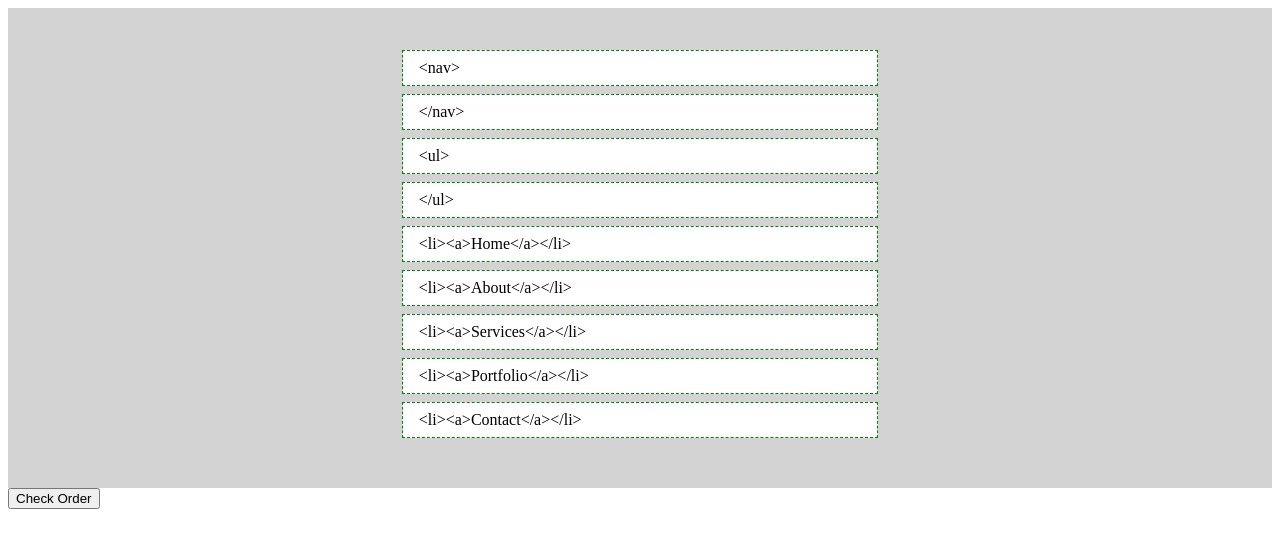
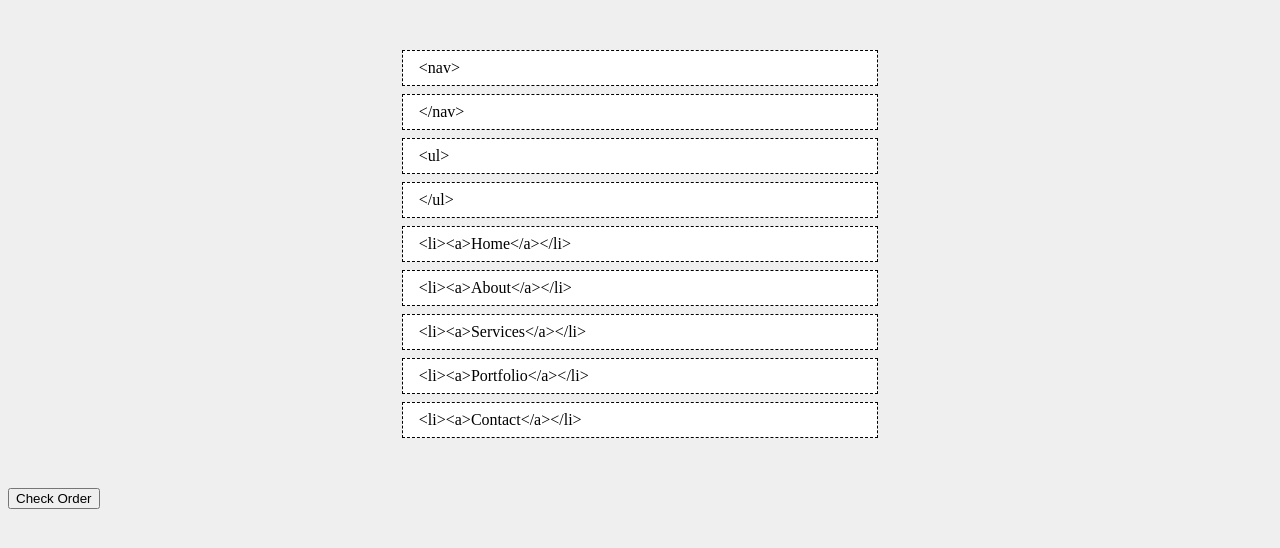
Before and after one commit to JoseVitorOliveira/HtmLogic, a React (Create React App) app: page / in a window 1280 px wide. Shown: the top 548 px of the page. Built offline with nearby package versions, Linux system fonts and the light colour scheme.

Commit message:
added basic background

```diff
--- a/src/Card.tsx
+++ b/src/Card.tsx
@@ -6,7 +6,7 @@ import { useDrag, useDrop } from "react-dnd";
 import { ItemTypes } from "./ItemTypes";
 
 const style = {
-  border: "1px dashed green",
+  border: "1px dashed black",
   padding: "0.5rem 1rem",
   marginBottom: ".5rem",
   backgroundColor: "white",
--- a/src/Container.tsx
+++ b/src/Container.tsx
@@ -10,7 +10,6 @@ const style: React.CSSProperties = {
   display: "flex",
   justifyContent: "center",
   alignItems: "center",
-  backgroundColor: "lightgray",
   flexDirection: "column" as "column",
 };
 
--- a/src/index.tsx
+++ b/src/index.tsx
@@ -2,6 +2,7 @@ import { render } from "react-dom";
 import App from "./App";
 import { DndProvider } from "react-dnd";
 import { HTML5Backend } from "react-dnd-html5-backend";
+import "./styles.css";
 
 function AppWrapper() {
   return (
--- /dev/null
+++ b/src/styles.css
@@ -0,0 +1,3 @@
+body {
+  background-color: #efefef;
+}
```
